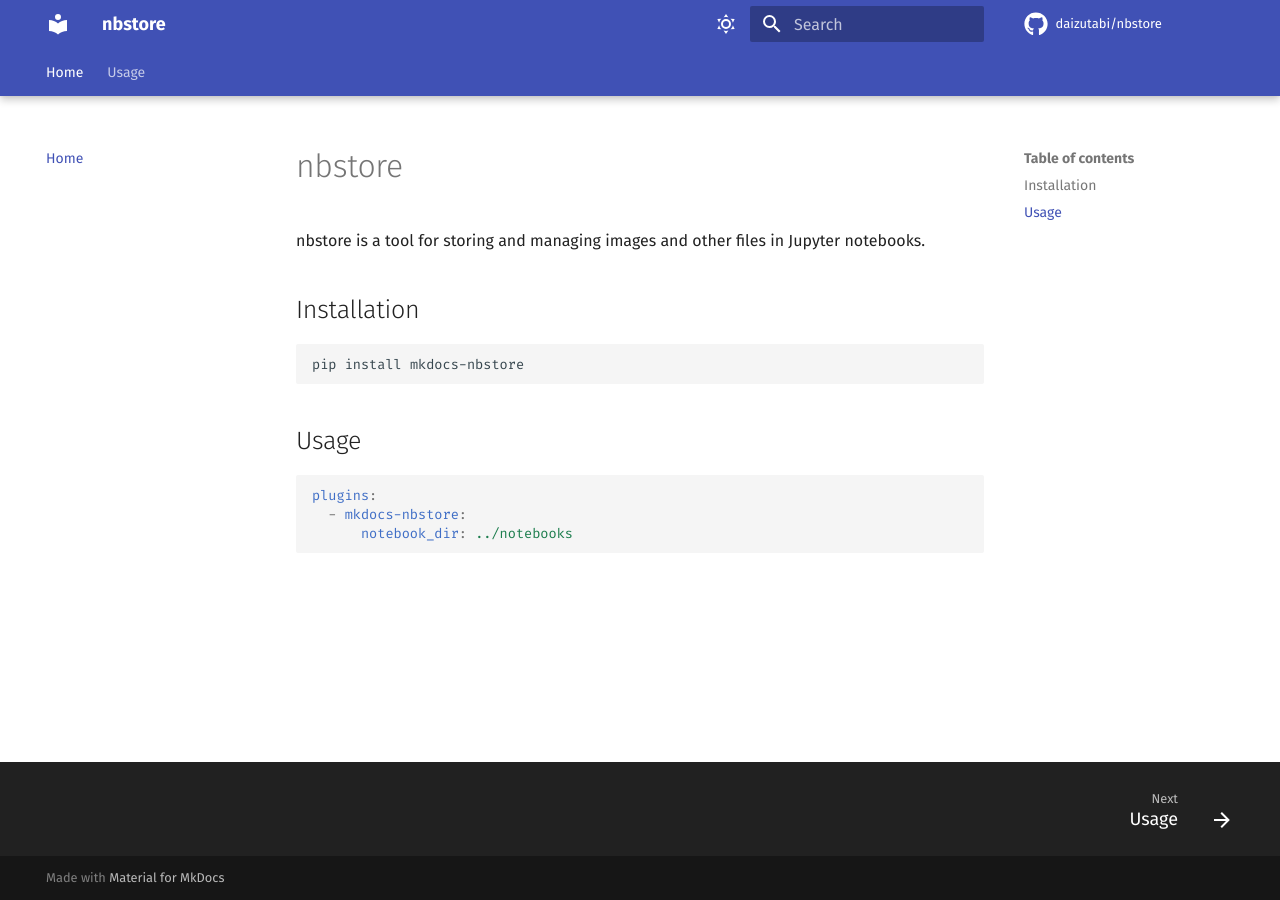
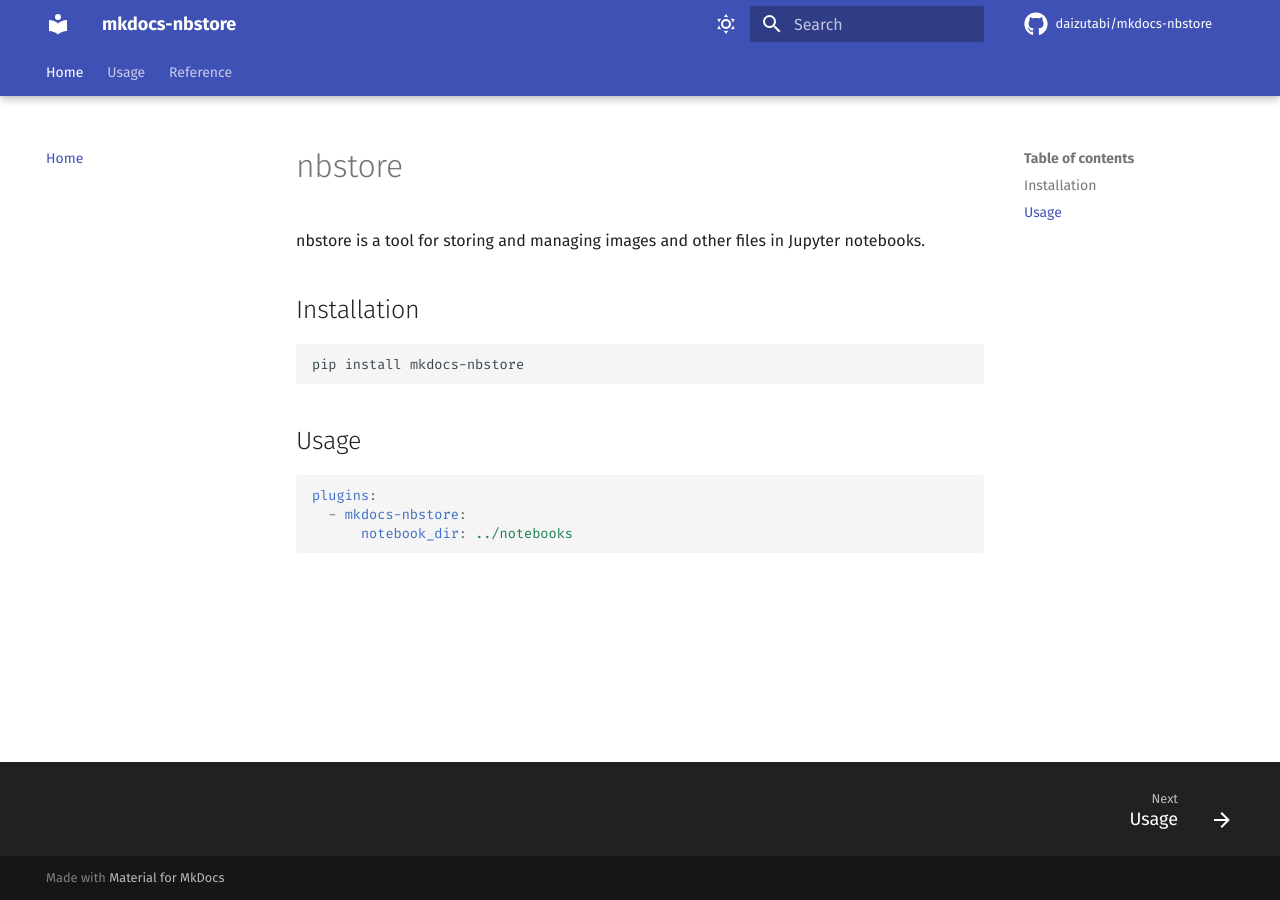
Before and after one commit to daizutabi/mkdocs-nbstore, an MkDocs documentation site: the page built from docs/index.md, in a window 1280 px wide. Built offline with MkDocs 1.6.1 and Material for MkDocs 9.7.7, drawn with Linux system fonts in a browser that asks for light colours; comment, search, counter and statistics services are not loaded; some of the changed lines change nothing that is shown.

Commit message:
Update mkdocs configuration to reflect new project name and description for mkdocs-nbstore plugin

```diff
--- a/mkdocs.yaml
+++ b/mkdocs.yaml
@@ -1,9 +1,9 @@
-site_name: nbstore
-site_url: https://daizutabi.github.io/nbstore/
-site_description: Finite difference ray tracing
+site_name: mkdocs-nbstore
+site_url: https://daizutabi.github.io/mkdocs-nbstore/
+site_description: A plugin for mkdocs to convert notebooks to markdown
 site_author: daizutabi
-repo_url: https://github.com/daizutabi/nbstore/
-repo_name: daizutabi/nbstore
+repo_url: https://github.com/daizutabi/mkdocs-nbstore/
+repo_name: daizutabi/mkdocs-nbstore
 edit_uri: edit/main/docs/
 theme:
   name: material
@@ -53,4 +53,4 @@
 nav:
   - Home: index.md
   - Usage: usage/usage.md
-  # - Reference: $api/nbstore.***
+  - Reference: $api/mkdocs_nbstore.***
```
